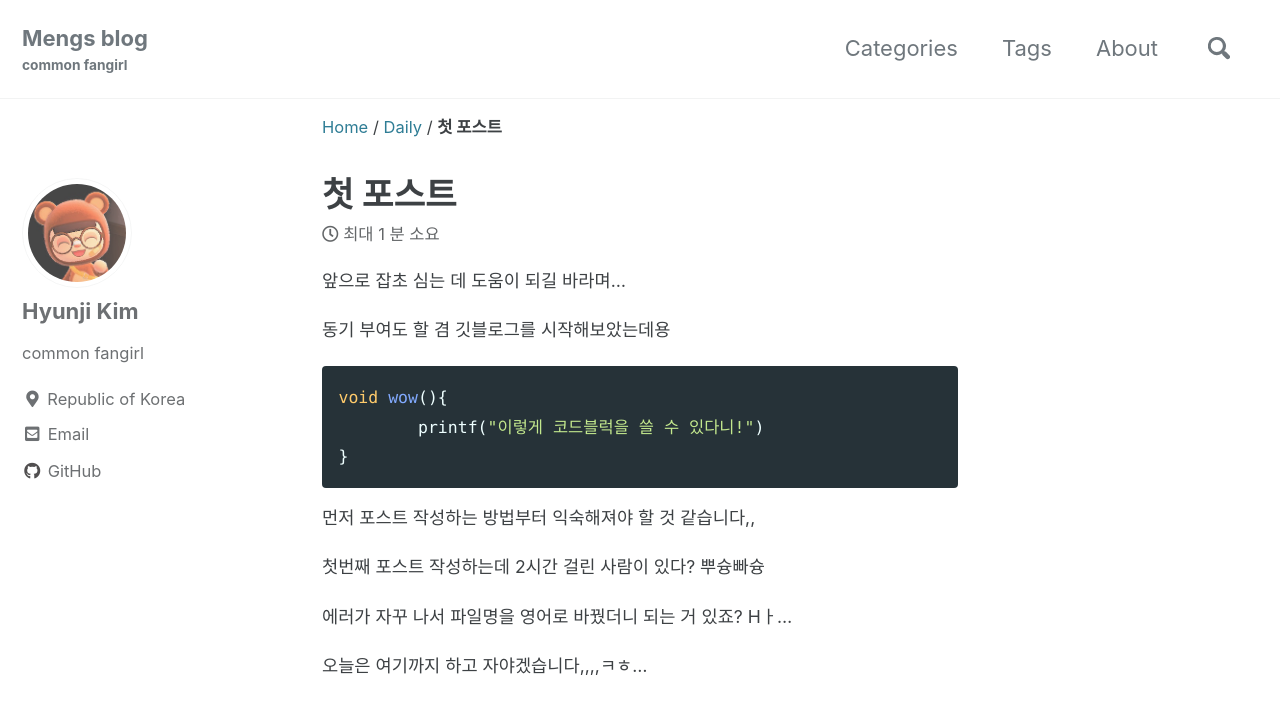
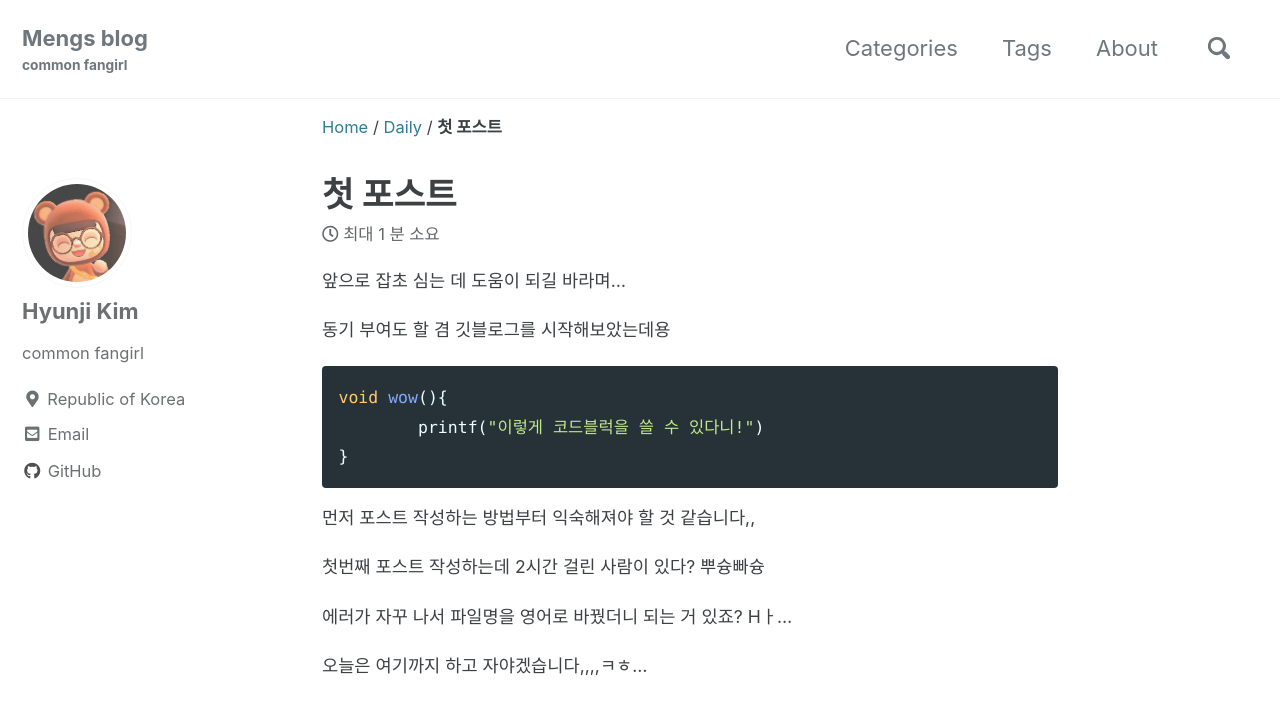
Before and after one commit to guswnl0610/guswnl0610.github.com, a Jekyll site: the page built from _posts/daily/2020-10-09-first-post.md, in a window 1280 px wide and 1400 px high. Shown: the top 702 px of the window. Built offline with Jekyll 4.4.1, drawn with Linux system fonts in a browser that asks for light colours; cached includes are drawn as plain includes; comment, search, counter and statistics services are not loaded; grey boxes are pictures that could not be loaded.

Commit message:
change some css

```diff
--- a/_sass/minimal-mistakes/_page.scss
+++ b/_sass/minimal-mistakes/_page.scss
@@ -44,7 +44,7 @@ body {
 
   @include breakpoint($x-large) {
     width: calc(100% - #{$right-sidebar-width});
-    padding-right: $right-sidebar-width;
+    // padding-right: $right-sidebar-width;
   }
 
   .page__inner-wrap {
```
